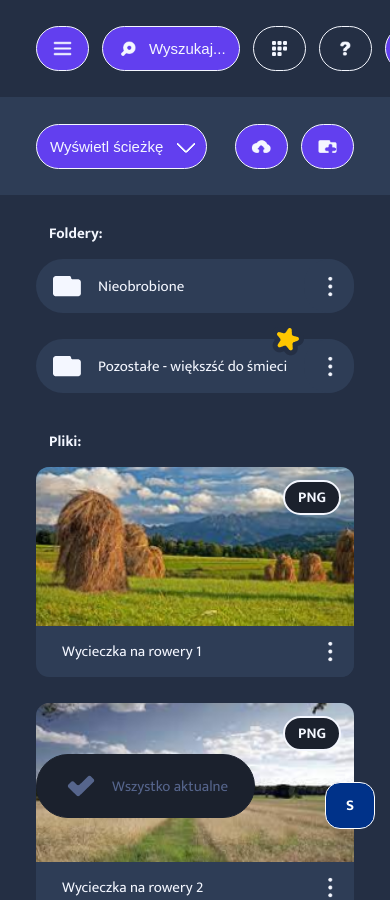
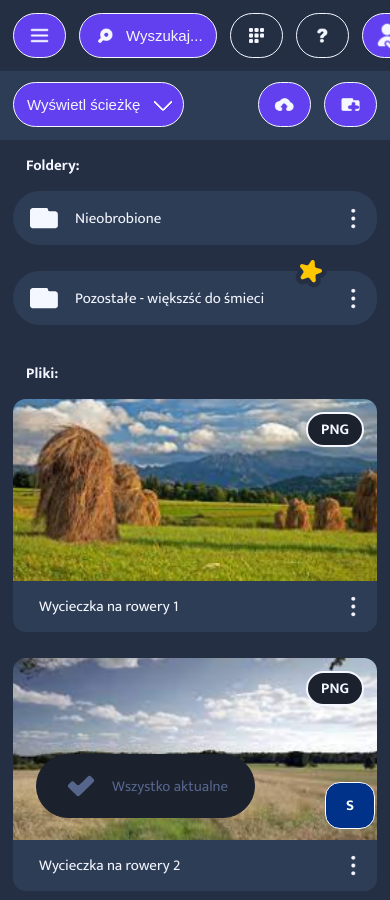
Before and after one commit to BarteXikora/file-explorer-app, a React (Create React App) app: page / in a window 390 px wide. Shown: the top 900 px of the page. Built offline with nearby package versions, Linux system fonts and the light colour scheme.

Commit message:
Fixed section paddings for small screens.

```diff
--- a/src/components/layout/contentSection/ContentSection.styles.tsx
+++ b/src/components/layout/contentSection/ContentSection.styles.tsx
@@ -28,6 +28,9 @@ const StyledContentSection = styled.main`
     }
 
     @media (max-width: ${(props) => props.theme.screenSizes.small}) {
+        padding: ${(props) => props.theme.margins.sectionBigMobile};
+        padding-bottom: calc(${(props) => props.theme.margins.big} * 2.5);
+
         .content {
             grid-template-columns: repeat(1, minmax(0, 1fr));
         }
--- a/src/components/layout/header/Header.styles.tsx
+++ b/src/components/layout/header/Header.styles.tsx
@@ -36,6 +36,9 @@ const StyledHeader = styled.header`
     }
 
     @media (max-width: ${(props) => props.theme.screenSizes.small}) {
+        padding: ${(props) => props.theme.margins.sectionBigMobile};
+        padding-top: calc(${(props) => props.theme.margins.medium} + 56px);
+
         .buttons-box button span {
             display: none;
         }
--- a/src/components/layout/topBar/TopBar.styled.tsx
+++ b/src/components/layout/topBar/TopBar.styled.tsx
@@ -52,6 +52,10 @@ const StyledTopBar = styled.section`
             display: none;
         }
     }
+
+    @media (max-width: ${(props) => props.theme.screenSizes.small}) {
+        padding: ${(props) => props.theme.margins.sectionBigMobile};
+    }
 `
 
 export default StyledTopBar
--- a/src/themes/defaultTheme.ts
+++ b/src/themes/defaultTheme.ts
@@ -24,6 +24,8 @@ const defaultTheme = {
         sectionMedium: '13px 26px',
         sectionSmall: '3px 13px',
 
+        sectionBigMobile: '13px',
+
         sectionBigImg: '20px 36px',
         sectionMediumImg: '9px 13px',
         sectionSmallImg: '3px 13px',
```
